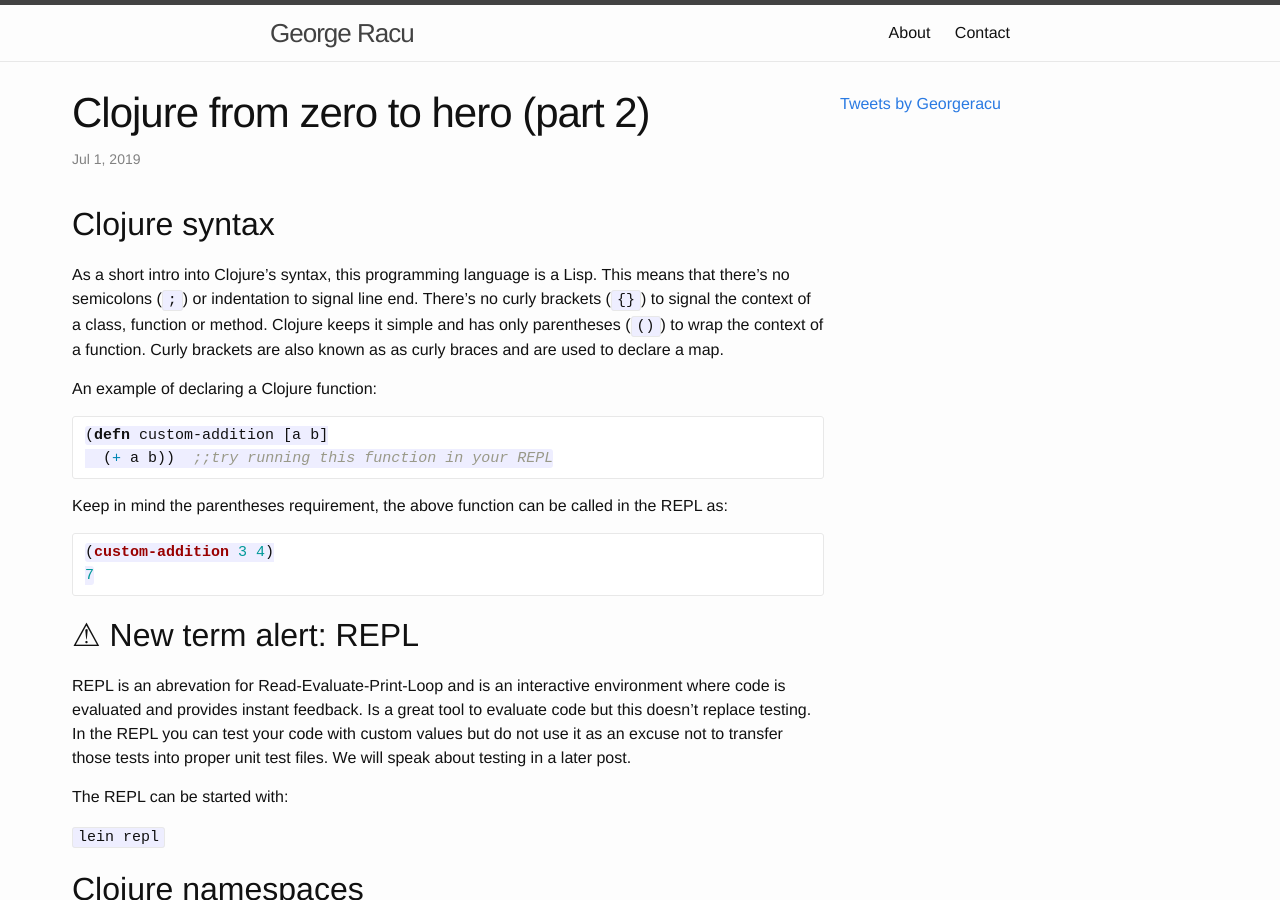
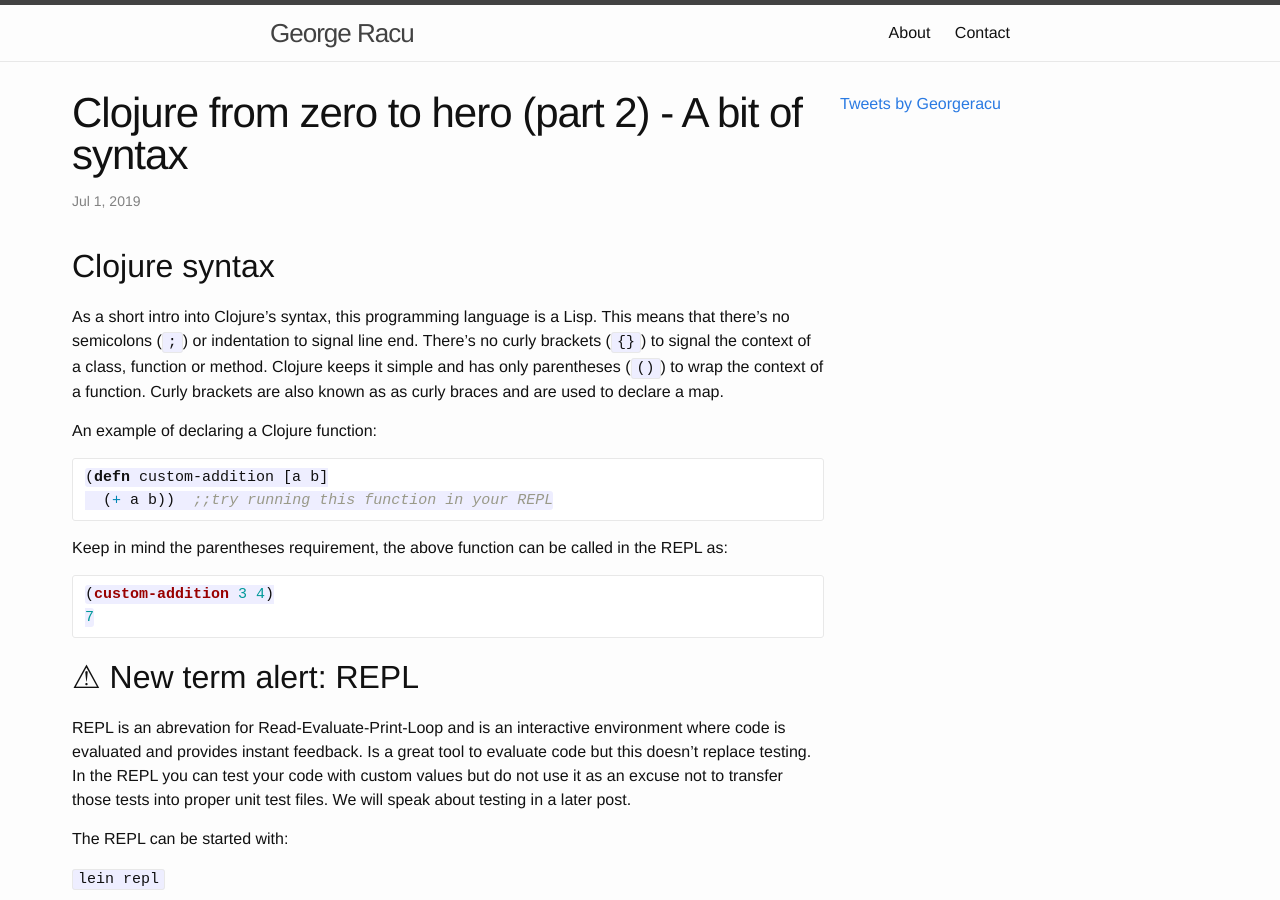
Before and after one commit to georgeracu/georgeracu.github.com, a Jekyll site: the page built from _posts/2019-07-01-clojure-fzth-2.md, in a window 1280 px wide and 900 px high. Built offline with Jekyll 4.4.1, drawn with Linux system fonts in a browser that asks for light colours; comment, search, counter and statistics services are not loaded.

Commit message:
Updated titles and dates

```diff
--- a/_posts/2019-07-01-clojure-fzth-2.md
+++ b/_posts/2019-07-01-clojure-fzth-2.md
@@ -1,6 +1,6 @@
 ---
 layout: post
-title: "Clojure from zero to hero (part 2)"
+title: "Clojure from zero to hero (part 2) - A bit of syntax"
 date: 2019-07-01 07:00:00 +0000
 tags: [programming, clojure]
 mathjax: false
```
Also changed, not shown: _posts/2019-07-08-clojure-fzth-3.md (+1 -1 lines).
